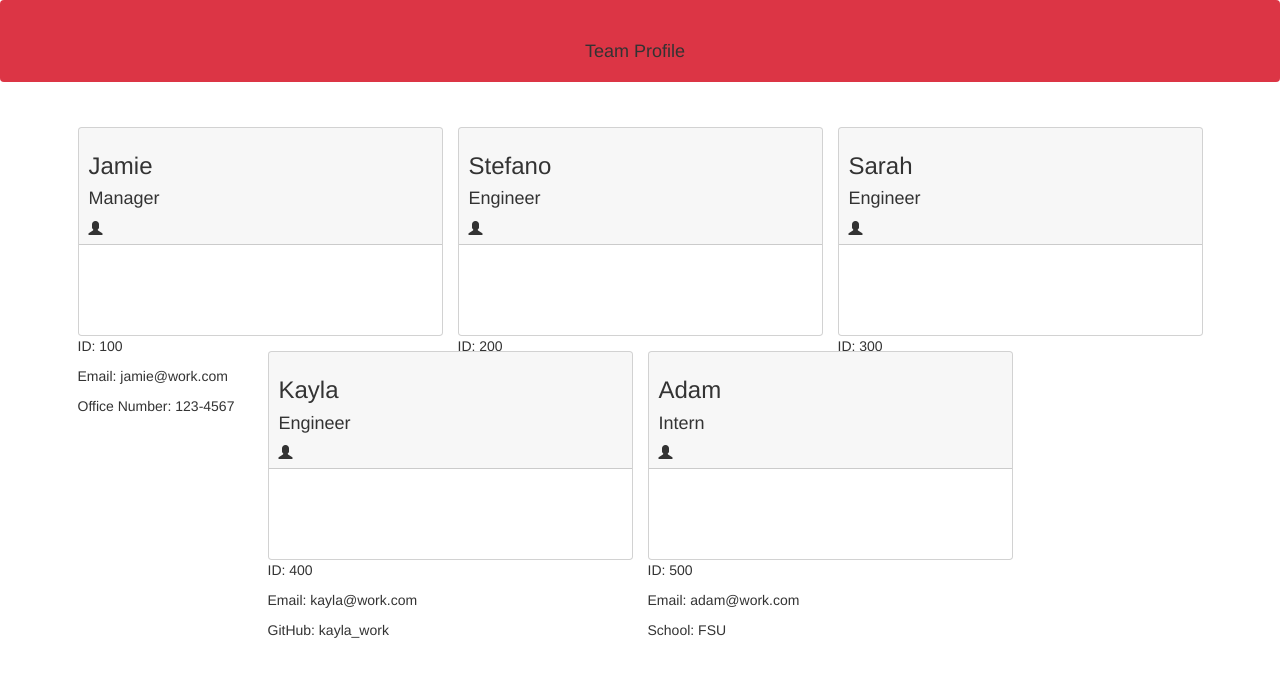
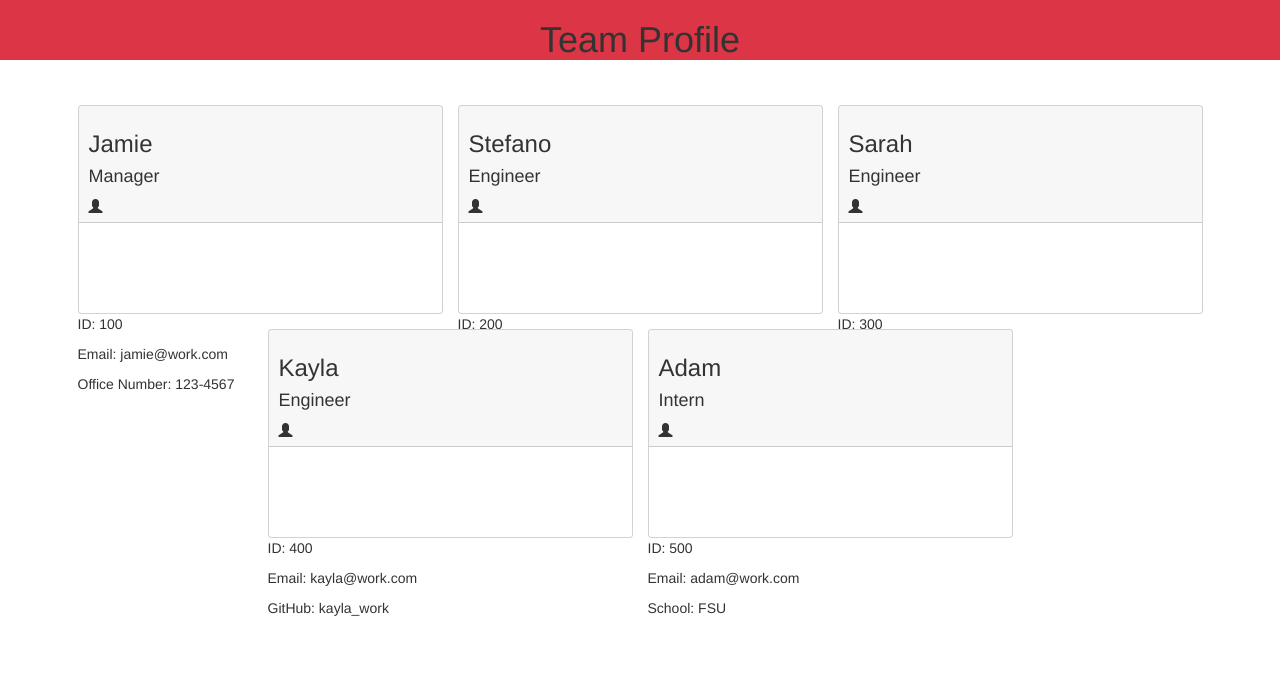
Before and after one commit to megansilva/team-creator, a website: page output/team.html in a window 1280 px wide. Drawn offline with nearby package versions, Linux system fonts and the light colour scheme; files that its build step writes are made by us from their sources.

Commit message:
fixing team

```diff
--- a/output/team.html
+++ b/output/team.html
@@ -13,8 +13,8 @@
 
 <body>
     <header>
-        <nav class="navbar bg-danger mb-5" id="navbar">
-            <span class="navbar-brand mb-0 h1 w-100 text-center">Team Profile</span>
+        <nav class="nav bg-danger mb-5" id="navbar">
+            <span class="nav-brand mb-0 h1 w-100 text-center" id="navtext">Team Profile</span>
         </nav>
     </header>
 
```
